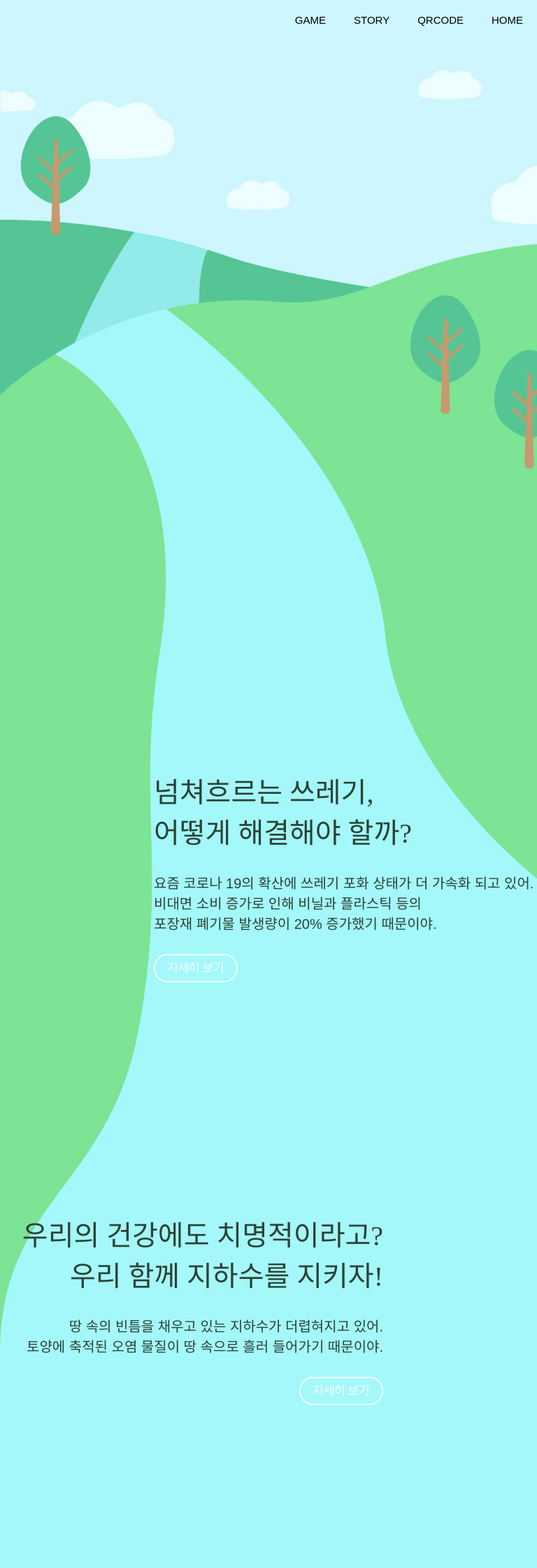
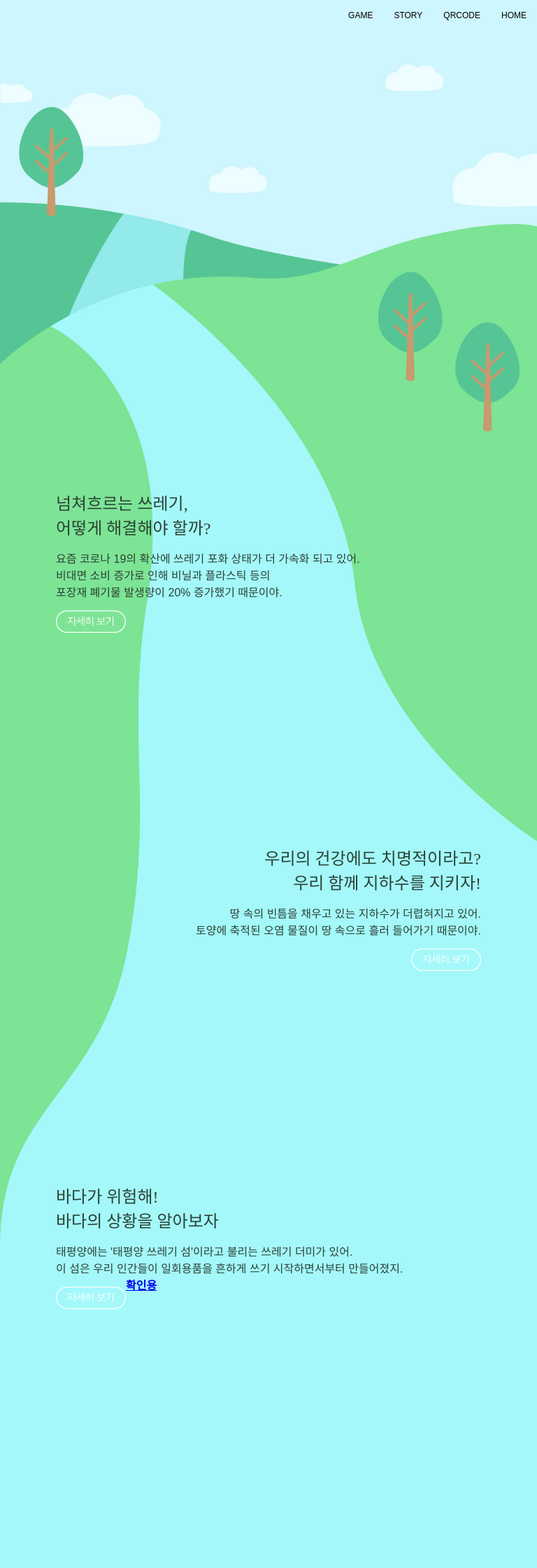
Before and after one commit to seO-Oyen/2021_ITShow, a PHP site: page / in a window 768 px wide. Shown: the top 2240 px of the page at 70% size. After the commit the page ends 1870 px from the top, so only its background shows below. Run offline with PHP 8.4, Linux system fonts and the light colour scheme; some libraries are stand-ins or nearby versions; some web fonts are replaced.

Commit message:
태블릿 반응형 추가

```diff
--- a/main.css
+++ b/main.css
@@ -107,7 +107,7 @@ header{
 }
 
 
-/* 반응형 */
+/* 모바일 반응형 */
 @media all and (max-width:767px){
     body{
         background-image: url('image/MainImage.jpg');
@@ -196,3 +196,93 @@ header{
         padding-left: 20px;
     }
 }
+
+/* 태블릿 반응형 */
+@media all and (min-width:768px) and (max-width:1023px) {
+    body{
+        background-image: url('image/MainImage.jpg');
+        background-size: cover;
+        background-repeat: no-repeat;
+        height: 100vh;
+    }
+    header{
+        position:fixed;
+        right: 0cm;
+    }
+    .nav_txt{
+        font-family: 'NanumSquare', sans-serif !important;
+        font-size: 12px;
+        float: right;
+        list-style-type: none;
+        text-decoration: none;
+        padding: 15px;
+
+    }
+    .a_txt{
+        text-decoration: none;
+        color: black;
+    }
+    .h_txt{
+        font-family: 'GongGothicMedium';
+        font-size: 24px;
+        text-align: left;
+        padding-top: 700px;
+        padding-left: 80px;
+    }
+    .h_txt2{
+        font-family: 'NanumSquare', sans-serif !important;
+        text-align: left;
+        font-size: 16px;
+        padding-top: 15px;
+        padding-left: 80px;
+    }
+    .h_btn{
+        width: 100px;
+        height: 32px;
+        float: left;
+        padding-top: 15px;
+        padding-left: 80px;
+    }
+    .m_txt{
+        font-family: 'GongGothicMedium';
+        font-size: 24px;
+        text-align: right;
+        padding-top: 350px;
+        padding-right: 80px;
+    }
+    .m_txt2{
+        font-family: 'NanumSquare', sans-serif !important;
+        text-align: right;
+        font-size: 16px;
+        padding-top: 15px;
+        padding-right: 80px;
+    }
+    .m_btn{
+        width: 100px;
+        height: 32px;
+        float: right;
+        padding-top: 15px;
+        padding-right: 80px;
+    }
+    .b_txt{
+        font-family: 'GongGothicMedium';
+        font-size: 24px;
+        text-align: left;
+        padding-top: 350px;
+        padding-left: 80px;
+    }
+    .b_txt2{
+        font-family: 'NanumSquare', sans-serif !important;
+        text-align: left;
+        font-size: 16px;
+        padding-top: 15px;
+        padding-left: 80px;
+    }
+    .b_btn{
+        width: 100px;
+        height: 32px;
+        float: left;
+        padding-top: 15px;
+        padding-left: 80px;
+    }
+}
```
